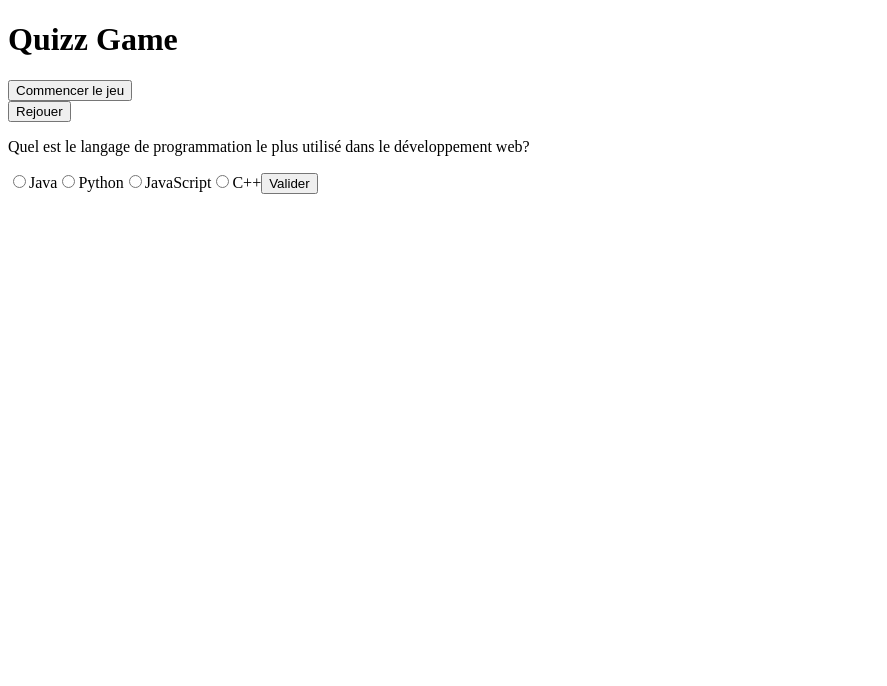
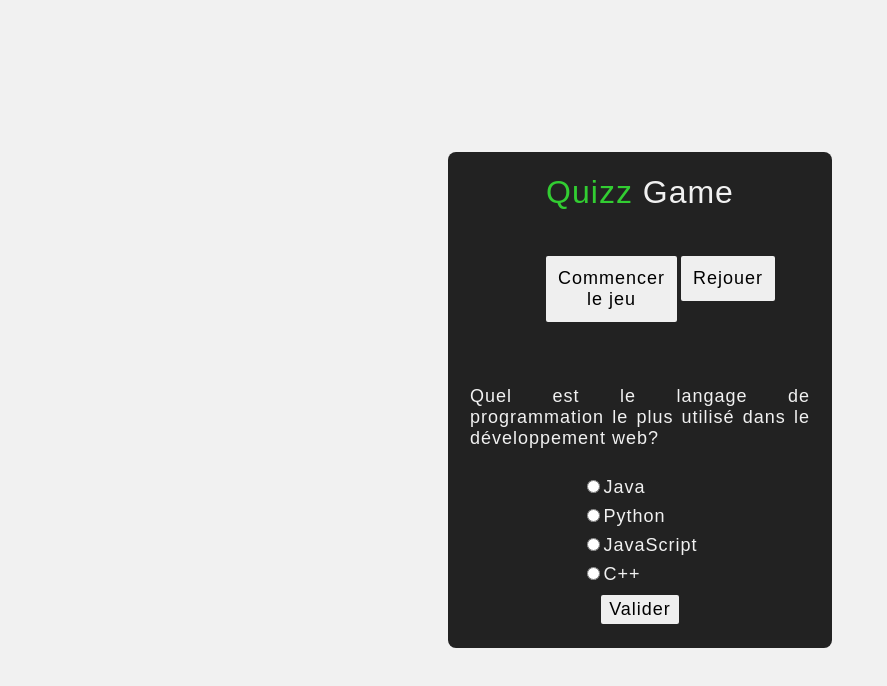
Before and after one commit to Hanakhin/ERN24_Quiz, a plain HTML site: page index.html in a window 1280 px wide. Both pictures are taken after a click on the element "Commencer le jeu". Shown: the whole page, without its empty margins (0-887 px from the left). Drawn offline with Linux system fonts and the light colour scheme; a web font is replaced by a local one.

Commit message:
ca marche

```diff
--- a/index.html
+++ b/index.html
@@ -3,19 +3,23 @@
 <head>
     <meta charset="UTF-8">
     <meta name="viewport" content="width=device-width, initial-scale=1.0">
+    <link rel="preconnect" href="https://fonts.googleapis.com">
+    <link rel="preconnect" href="https://fonts.gstatic.com" crossorigin>
+    <link href="https://fonts.googleapis.com/css2?family=Tilt+Neon&display=swap" rel="stylesheet">
     <link rel="stylesheet" href="style.css">
     <title>Quizz</title>
 </head>
 <body>
+    <div class="container">
+        <h1 class="title"><span style="color: #32cd32;">Quizz</span> Game</h1>
+        <div class="btn-container">
+            <div id="start"></div>
+            <div id="reload"></div>
+        </div>
 
-    <h1>Quizz Game</h1>
-    <div id="start"></div>
-    <div id="reload"></div>
-
-     <div id="card">
-
+         <div id="card">
+        </div>
     </div>
-
     <script src="script.js"></script>
 </body>
 </html>
--- a/script.js
+++ b/script.js
@@ -59,6 +59,8 @@ const nbrQuestions = questions.length;
 
 //function pour afficher la question actuelle et receuillir la réponse
 function afficherQuestion() {
+
+
   // Obtenir et supprimer la première question du tableau
   const currentQuestion = questions.shift();
   // Sélection de l'élément avec l'ID "card"
@@ -80,10 +82,12 @@ function afficherQuestion() {
 
     const label = document.createElement('label');
     label.textContent = option;
+    const span = document.createElement('span')
+    // Ajout des éléments input et label au formulaire
+    form.appendChild(span)
+    span.appendChild(input);
+    span.appendChild(label);
 
-    // Ajout des éléments input et label au formulaire
-    form.appendChild(input);
-    form.appendChild(label);
   });
 
   // Création du bouton de validation
@@ -125,6 +129,7 @@ function afficherQuestion() {
     }
   });
 }
+
 //fonction pour gérer la fin de partie
 function finDePartie() {
   alert(`Fin de partie! Votre score est de ${score}/${nbrQuestions}`);
--- a/style.css
+++ b/style.css
@@ -0,0 +1,89 @@
+*{
+    font-family: "Tilt Neon", sans-serif;
+    font-weight: 200;
+    box-sizing: border-box;
+    letter-spacing: 1px;
+}
+p{
+    text-align: justify;
+}
+body{
+    margin: 0;
+    display: flex;
+    justify-content: center;
+    align-items: center;
+    min-height: 100vh;
+    background-color: #f1f1f1;
+}
+.container{
+    display: flex;
+    flex-direction: column;
+    width: 30%;
+    min-height: 50vh;
+    justify-content: start;
+    align-items: center;
+    background-color: #222;
+    border-radius: 8px;
+    row-gap: 22px;
+}
+.title{
+    font-size: 32px;
+    color: #f1f1f1;
+}
+button{
+    padding: 12px;
+    border-radius: 4px;
+    border: 2px solid #222;
+    transition: 0.1s ease-out;
+    font-size: 18px;
+}
+button:hover{
+    color: #32cd32;
+    background-color: #222;
+    cursor: pointer;
+    border: 2px solid #32cd32;
+}
+.btn-container{
+    display: flex;
+    width: 50%;
+    flex-direction: row;
+    justify-content: space-evenly;
+}
+#card{
+    display:flex;
+    justify-content: center;
+    align-items: center;
+    flex-direction: column;
+    width: 100%;
+    text-align: center;
+    color: #f1f1f1;
+    font-size: 18px;
+    padding: 22px;
+    row-gap: 10px;
+}
+
+input{
+    padding: 4px 8px;
+    border-radius: 4px;
+    border: 2px solid #222;
+    transition: 0.1s ease-out;
+    font-size: 18px;
+    align-self: center;
+}
+
+input:hover{
+    color: #32cd32;
+    background-color: #222;
+    cursor: pointer;
+    border: 2px solid #32cd32;
+}
+
+form{
+    display:flex;
+    flex-direction: column;
+    text-align: center;
+    justify-content: center;
+    align-items: start;
+    row-gap: 8px;
+    accent-color: #32cd32;
+}
```
